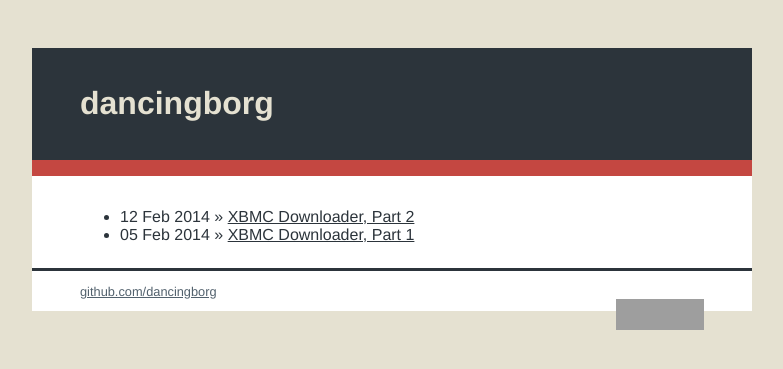
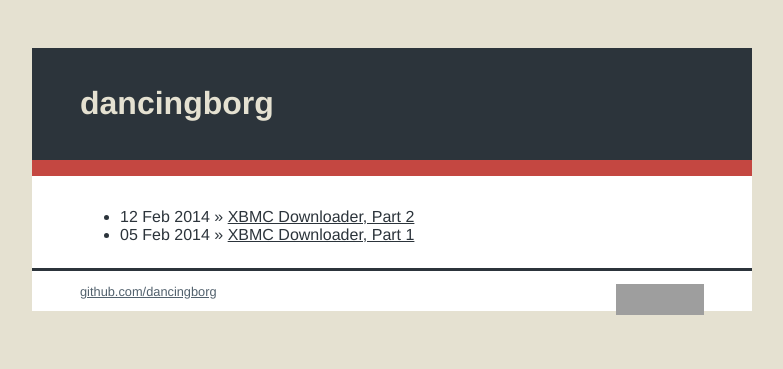
Before and after one commit to andre-abadi/andre-abadi.github.io, a Jekyll site: the page built from index.html, in a window 1280 px wide. Shown: the top 369 px of the page, without its empty margins (248-1031 px from the left). Built offline with Jekyll 4.4.1, drawn with Linux system fonts in a browser that asks for light colours; Markdown is read by kramdown in place of the engine named in the settings; grey boxes are pictures that could not be loaded.

Commit message:
footer img margin + para

```diff
--- a/_layouts/default.html
+++ b/_layouts/default.html
@@ -27,8 +27,6 @@
           <div class="contact">
             <p>
               <a href="https://github.com/dancingborg">github.com/dancingborg</a>
-            </p>
-            <p>
               <a href="http://jigsaw.w3.org/css-validator/check/referer">
                 <img style="border:0;width:88px;height:31px"
                   src="http://jigsaw.w3.org/css-validator/images/vcss"
--- a/css/main.css
+++ b/css/main.css
@@ -49,6 +49,7 @@
 
 .footer img {
   float: right;
+  margin-left: 1em;
 }
 
 a, a:hover, a:visited  {
```
